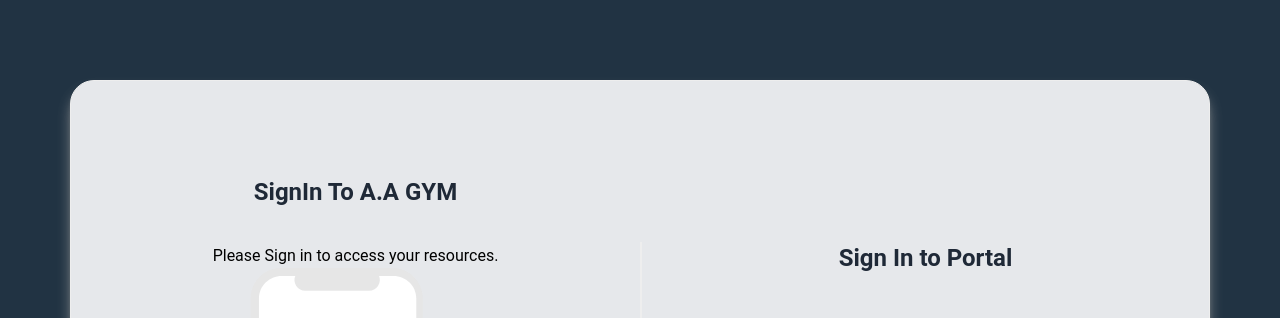
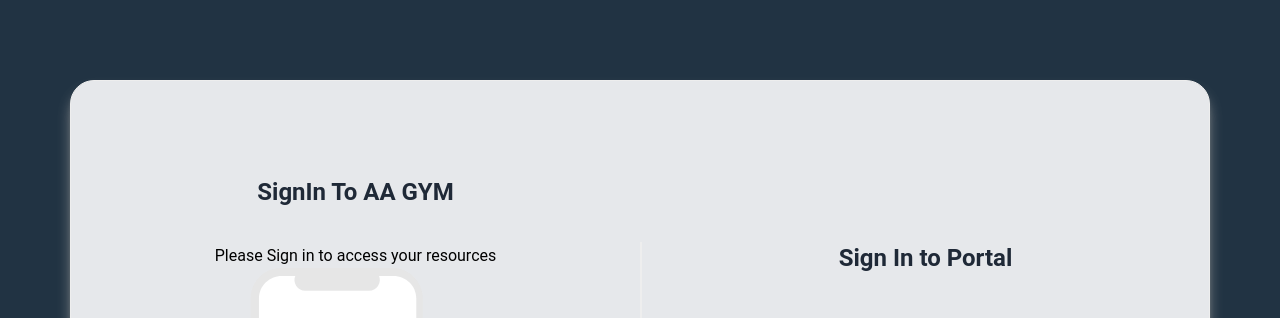
Before and after one commit to ubaidahmed04/Gym-Website, a Next.js app: page /login in a window 1280 px wide. Shown: the top 318 px of the page. Built offline with nearby package versions, Linux system fonts and the light colour scheme.

Commit message:
update login page

```diff
--- a/components/login.jsx
+++ b/components/login.jsx
@@ -22,10 +22,10 @@ const LoginRegister = () => {
 
           <div className="px-26 py-17.5 text-center">
             <h2 className="mb-9 text-2xl font-bold text-black dark:text-white sm:text-title-xl2">
-              SignIn To A.A GYM
+              SignIn To AA GYM
             </h2>
             <p className="2xl:px-20">
-              Please Sign in to access your resources.
+              Please Sign in to access your resources
             </p>
             <span className="mt-15  inline-block">
               <svg
```
